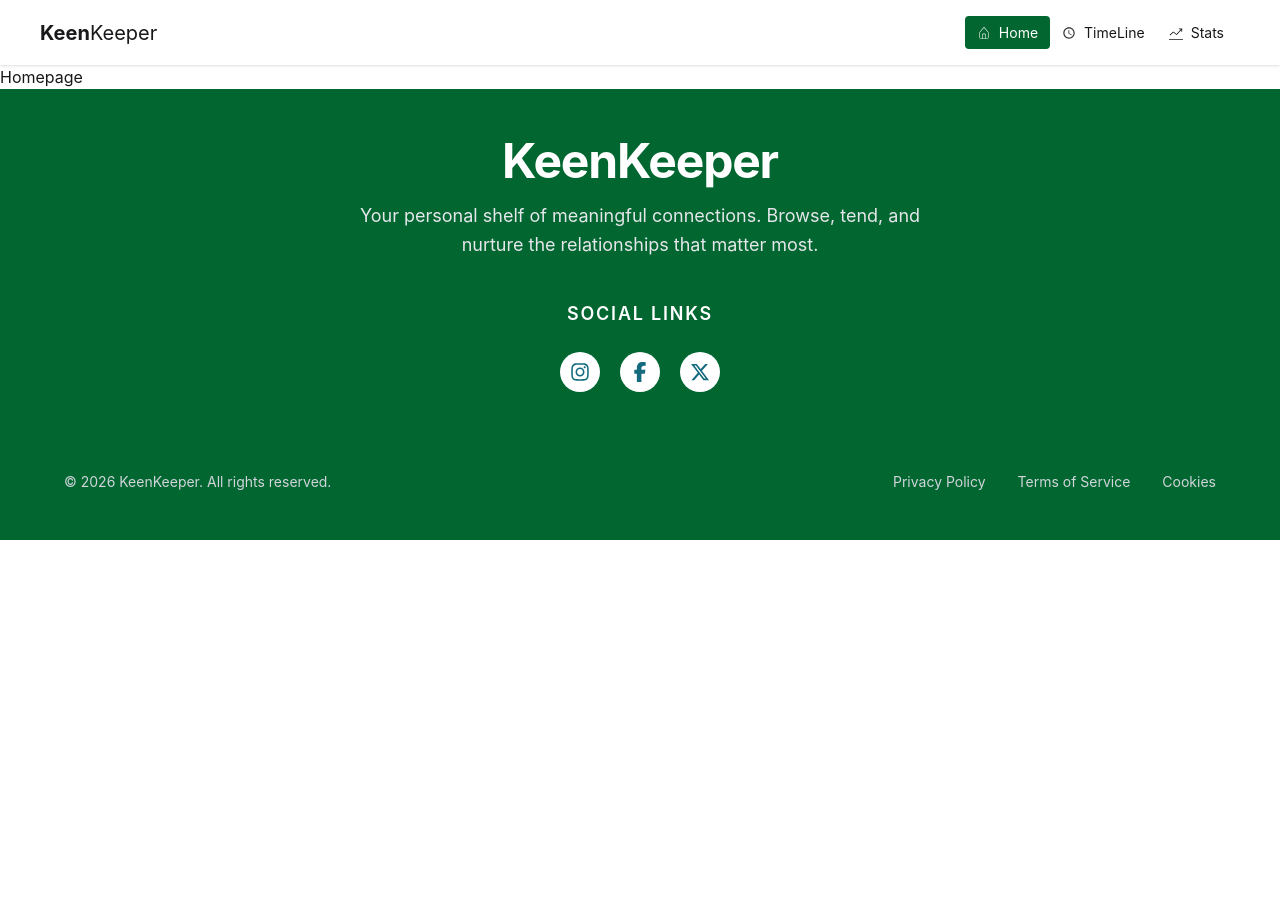
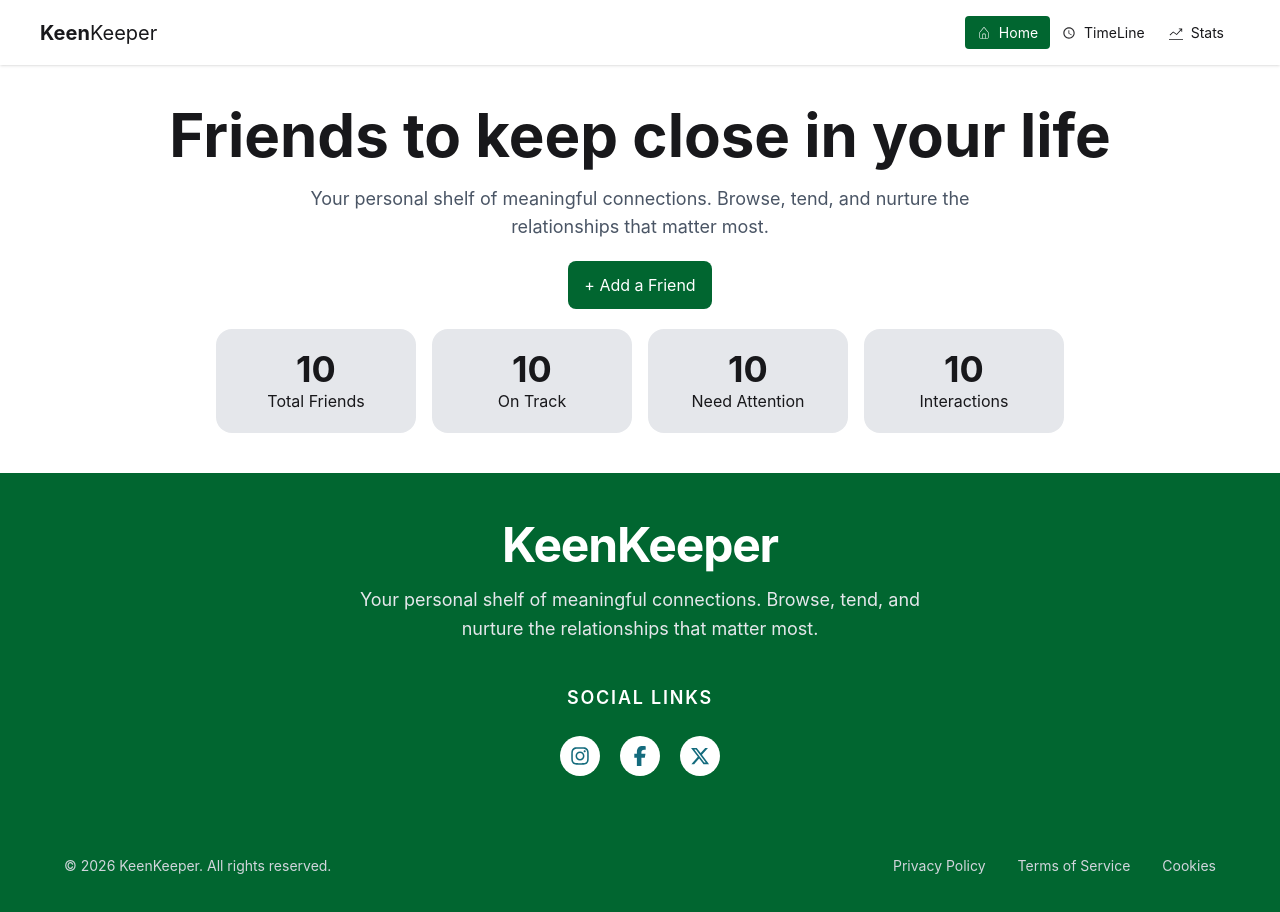
Before and after one commit to HelloMizanur/Assignment-Seven, a React (Vite) app: page / in a window 1280 px wide. Shown: the top 912 px of the page. Before the commit the page ends 800 px from the top, so only its background shows below. Built offline with nearby package versions, Linux system fonts and the light colour scheme.

Commit message:
Banner part done

```diff
--- /dev/null
+++ b/src/Components/homePage/Banner.jsx
@@ -0,0 +1,36 @@
+import React from "react";
+
+const Banner = () => {
+  return (
+    <div>
+      <div className="text-center space-y-5">
+        <h1 className="text-6xl font-bold">
+          Friends to keep close in your life
+        </h1>
+        <p className="text-lg text-gray-600">
+          Your personal shelf of meaningful connections. Browse, tend, and
+          nurture the <br /> relationships that matter most.
+        </p>
+        <button className="bg-green-800 py-3 px-4 rounded-lg text-white cursor-pointer">
+          + Add a Friend
+        </button>
+      </div>
+      <div className="text-center pt-5 flex justify-center gap-4 flex-wrap">
+        <div className="w-50 p-5 rounded-2xl bg-gray-200">
+          <h3 className="text-4xl font-bold">10</h3> <p>Total Friends</p>
+        </div>
+        <div className="w-50  rounded-2xl p-5 bg-gray-200">
+          <h3 className="text-4xl font-bold">10</h3> <p>On Track</p>
+        </div>
+        <div className="w-50 rounded-2xl  p-5 bg-gray-200">
+          <h3 className="text-4xl font-bold">10</h3> <p>Need Attention</p>
+        </div>
+        <div className="w-50 rounded-2xl p-5 bg-gray-200">
+          <h3 className="text-4xl font-bold">10</h3> <p>Interactions </p>
+        </div>
+      </div>
+    </div>
+  );
+};
+
+export default Banner;
--- a/src/Pages/homePage/HomePage.jsx
+++ b/src/Pages/homePage/HomePage.jsx
@@ -1,7 +1,12 @@
 import React from "react";
+import Banner from "./../../Components/homePage/Banner";
 
 const HomePage = () => {
-  return <div>Homepage</div>;
+  return (
+    <div className="py-10">
+      <Banner />
+    </div>
+  );
 };
 
 export default HomePage;
```
